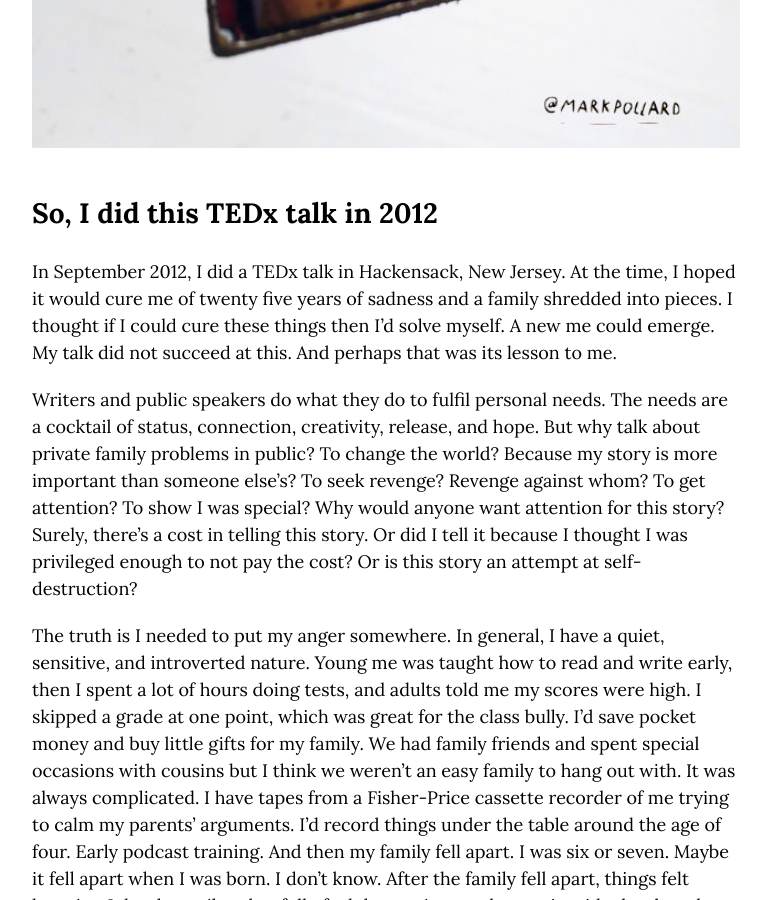
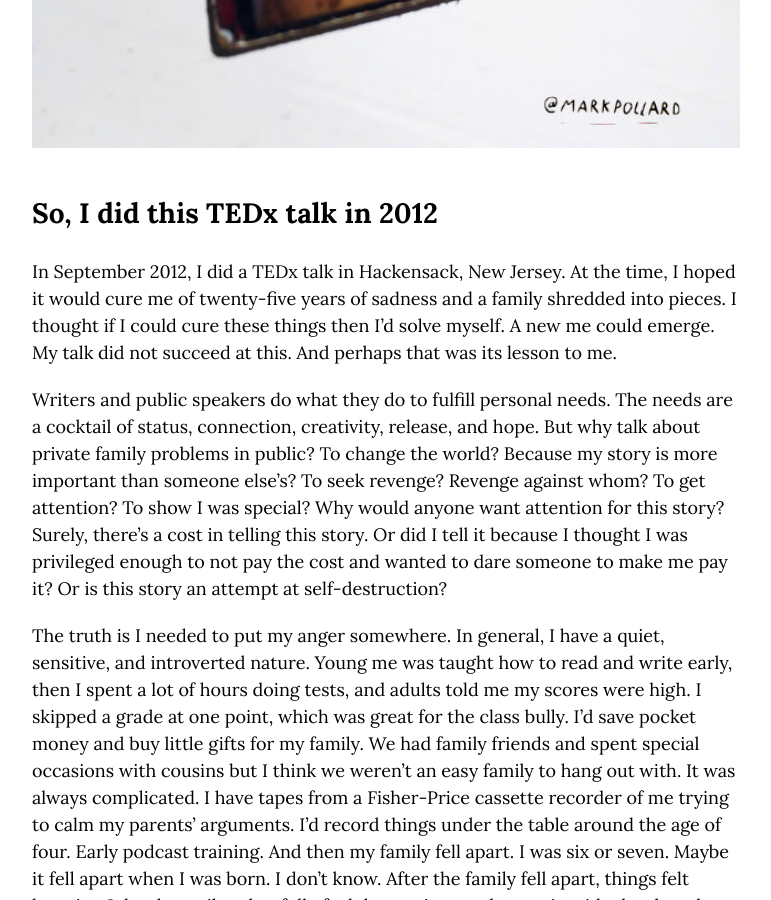
Before and after one commit to markhpollard/markhpollard.github.io, a Jekyll site: the page built from _posts/2019-02-08-this-time-i-did-a-tedx-talk-about-men.markdown, in a window 1280 px wide and 900 px high, scrolled down 929 px. Shown: the whole window, without its empty margins (254-1025 px from the left). Built offline with Jekyll 4.4.1, drawn with Linux system fonts in a browser that asks for light colours; nearby versions of some CDN libraries.

Commit message:
Updated This Time I Did A Tedx Talk About Men

```diff
--- a/_posts/2019-02-08-this-time-i-did-a-tedx-talk-about-men.markdown
+++ b/_posts/2019-02-08-this-time-i-did-a-tedx-talk-about-men.markdown
@@ -17,9 +17,9 @@ summary: Can a TEDx talk cure you?
 ![TEDx1-Mark-Pollard-school.jpg](/uploads/TEDx1-Mark-Pollard-school.jpg)
 ## So, I did this TEDx talk in 2012
 
-<br>In September 2012, I did a TEDx talk in Hackensack, New Jersey. At the time, I hoped it would cure me of twenty five years of sadness and a family shredded into pieces. I thought if I could cure these things then I’d solve myself. A new me could emerge. My talk did not succeed at this. And perhaps that was its lesson to me.
+<br>In September 2012, I did a TEDx talk in Hackensack, New Jersey. At the time, I hoped it would cure me of twenty-five years of sadness and a family shredded into pieces. I thought if I could cure these things then I’d solve myself. A new me could emerge. My talk did not succeed at this. And perhaps that was its lesson to me.
 
-Writers and public speakers do what they do to fulfil personal needs. The needs are a cocktail of status, connection, creativity, release, and hope. But why talk about private family problems in public? To change the world? Because my story is more important than someone else’s? To seek revenge? Revenge against whom? To get attention? To show I was special? Why would anyone want attention for this story? Surely, there’s a cost in telling this story. Or did I tell it because I thought I was privileged enough to not pay the cost? Or is this story an attempt at self-destruction?
+Writers and public speakers do what they do to fulfill personal needs. The needs are a cocktail of status, connection, creativity, release, and hope. But why talk about private family problems in public? To change the world? Because my story is more important than someone else’s? To seek revenge? Revenge against whom? To get attention? To show I was special? Why would anyone want attention for this story? Surely, there’s a cost in telling this story. Or did I tell it because I thought I was privileged enough to not pay the cost and wanted to dare someone to make me pay it? Or is this story an attempt at self-destruction?
 
 The truth is I needed to put my anger somewhere. In general, I have a quiet, sensitive, and introverted nature. Young me was taught how to read and write early, then I spent a lot of hours doing tests, and adults told me my scores were high. I skipped a grade at one point, which was great for the class bully. I’d save pocket money and buy little gifts for my family. We had family friends and spent special occasions with cousins but I think we weren’t an easy family to hang out with. It was always complicated. I have tapes from a Fisher-Price cassette recorder of me trying to calm my parents’ arguments. I’d record things under the table around the age of four. Early podcast training. And then my family fell apart. I was six or seven. Maybe it fell apart when I was born. I don’t know. After the family fell apart, things felt haywire. I drank an oil tanker full of adult emotions and my quiet side developed a shadow side of anger, low self-worth, and suspicion. I hoped a TEDx talk could solve this.
 
```
